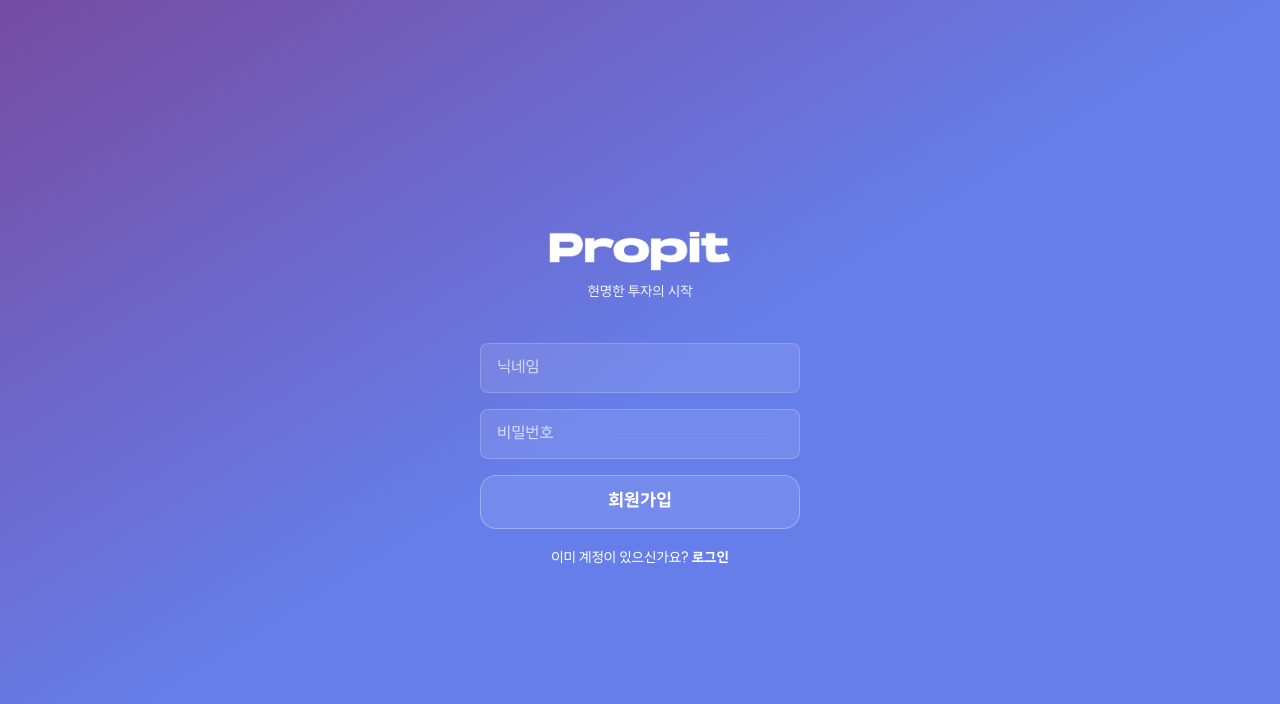
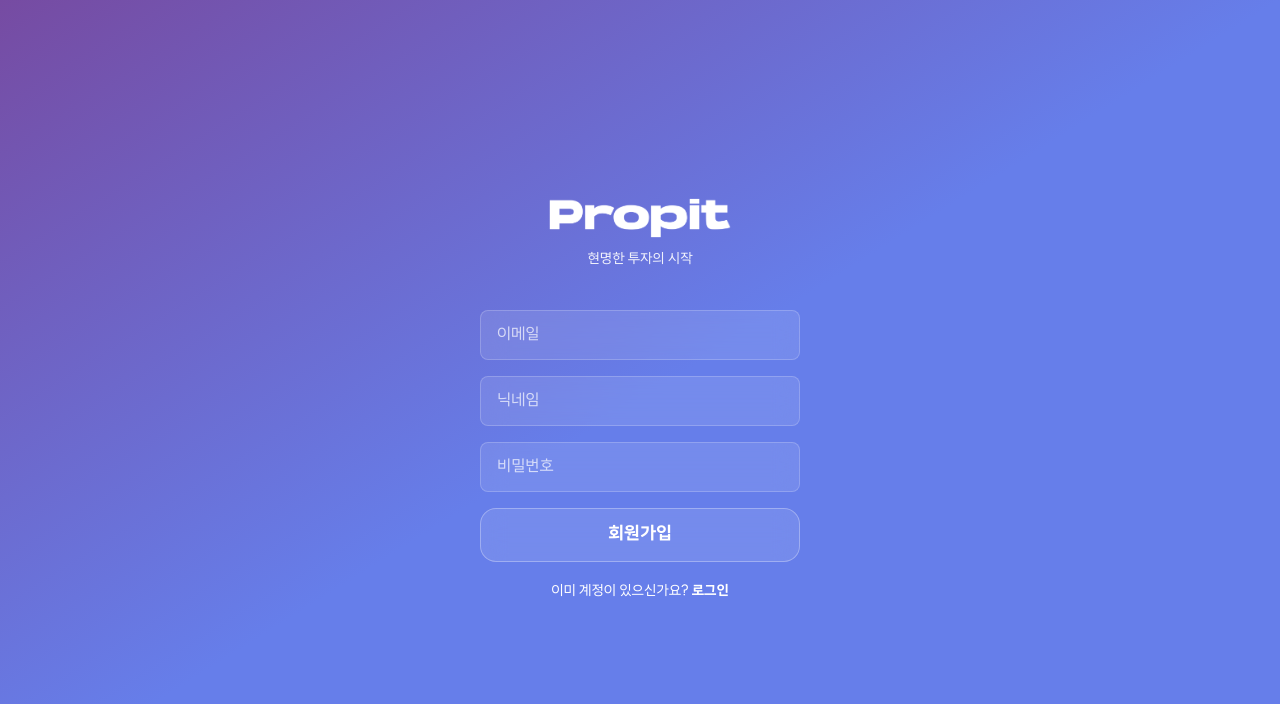
Before and after one commit to Propit-KonkukUniv/propit-fe, a React (Vite) app: page /signup in a window 1280 px wide. Shown: the top 704 px of the page. Built offline with nearby package versions, Linux system fonts and the light colour scheme; no server answers.

Commit message:
[fix] signup page

```diff
--- a/src/pages/signup/Signup.tsx
+++ b/src/pages/signup/Signup.tsx
@@ -9,6 +9,7 @@ import logo from '@assets/logoWhite.png';
 export default function Signup() {
   const navigate = useNavigate();
 
+  const [email, setEmail] = useState('');
   const [nickname, setNickname] = useState('');
   const [password, setPassword] = useState('');
 
@@ -16,7 +17,7 @@ export default function Signup() {
     e.preventDefault();
 
     try {
-      const data = await userSignupApi({ nickname, password });
+      const data = await userSignupApi({ email, nickname, password });
       console.log('회원가입 성공:', data);
       alert('회원가입 완료!');
       navigate('/login');
@@ -57,6 +58,15 @@ export default function Signup() {
               >
                 <form onSubmit={handleSignup} className="space-y-4">
                   <input
+                    type="email"
+                    placeholder="이메일"
+                    className="mx-auto block w-full max-w-[320px] rounded-lg border border-white/20 bg-white/10 px-4 py-3 text-white placeholder-white/70 backdrop-blur-md focus:outline-none focus:ring-2 focus:ring-white/60"
+                    value={email}
+                    onChange={(e) => setEmail(e.target.value)}
+                    required
+                  />
+
+                  <input
                     type="text"
                     placeholder="닉네임"
                     className="mx-auto block w-full max-w-[320px] rounded-lg border border-white/20 bg-white/10 px-4 py-3 text-white placeholder-white/70 backdrop-blur-md focus:outline-none focus:ring-2 focus:ring-white/60"
--- a/src/shared/apis/auth.ts
+++ b/src/shared/apis/auth.ts
@@ -6,6 +6,7 @@ export type LoginRequest = {
 };
 
 export type SignupRequest = {
+  email: string;
   nickname: string;
   password: string;
 };
--- a/src/shared/apis/user/userApi.ts
+++ b/src/shared/apis/user/userApi.ts
@@ -6,6 +6,7 @@ export interface UserLoginRequest {
 }
 
 export interface UserSignupRequest {
+  email: string;
   nickname: string;
   password: string;
 }
```
